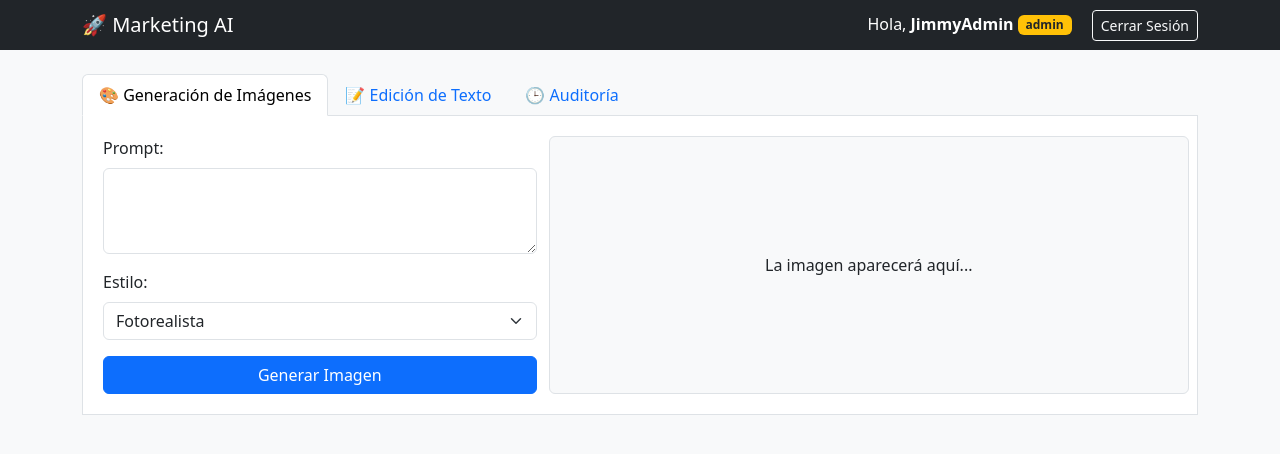
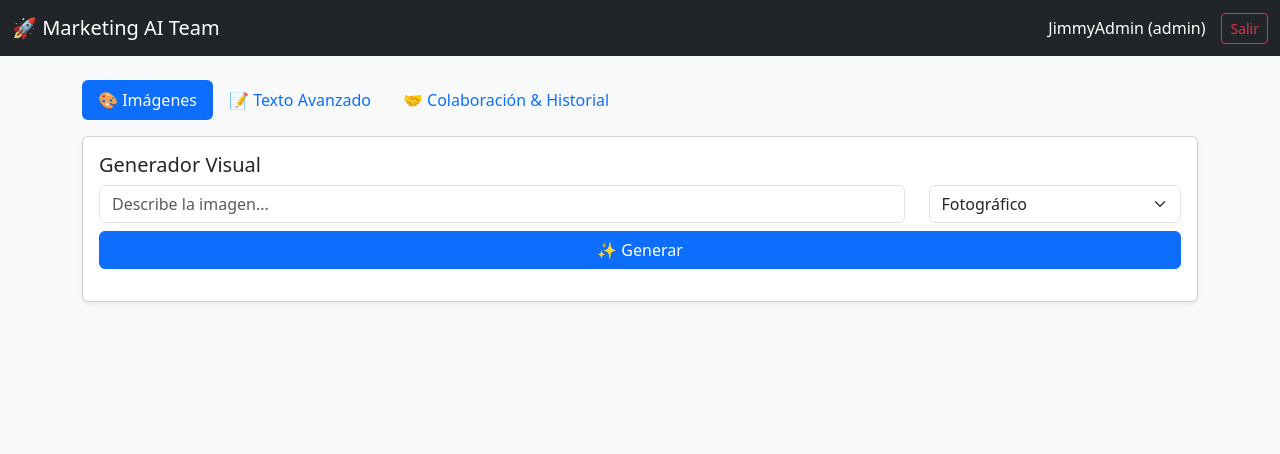
Before and after one commit to jirube/mkt-ia-caso3, a Flask app: page / in a window 1280 px wide. Shown: the top 454 px of the page. Run offline with Flask 3, Linux system fonts and the light colour scheme; a user stored in the database is signed in.

Commit message:
Implementacion Colaborativa completa y Texto Avanzado

```diff
--- a/app.py
+++ b/app.py
@@ -1,10 +1,9 @@
-from flask import Flask, render_template, request, jsonify, redirect, url_for, flash
+from flask import Flask, render_template, request, jsonify, redirect, url_for
 from flask_sqlalchemy import SQLAlchemy
 from flask_login import UserMixin, login_user, LoginManager, login_required, current_user, logout_user
 import os
 import base64
 import datetime
-# Importamos las funciones del cliente de IA (que ahora usa Google + Pollinations)
 from bedrock_client import generate_image, edit_text_content
 
 app = Flask(__name__)
@@ -12,8 +11,6 @@ app.config['SECRET_KEY'] = 'clave-secreta-jimmy'
 app.config['SQLALCHEMY_DATABASE_URI'] = 'sqlite:///marketing.db'
 app.config['UPLOAD_FOLDER'] = 'static/images'
 
-# --- CORRECCIÓN CRÍTICA: Crear carpeta de imágenes al iniciar ---
-# Esto soluciona el error "FileNotFoundError" en servidores nuevos como Render
 if not os.path.exists(app.config['UPLOAD_FOLDER']):
     os.makedirs(app.config['UPLOAD_FOLDER'])
 
@@ -22,11 +19,11 @@ login_manager = LoginManager()
 login_manager.init_app(app)
 login_manager.login_view = 'login'
 
-# --- MODELOS DE BASE DE DATOS ---
+# --- MODELOS ---
 class User(UserMixin, db.Model):
     id = db.Column(db.Integer, primary_key=True)
     username = db.Column(db.String(100), unique=True)
-    role = db.Column(db.String(50)) # Roles: admin, disenador, redactor
+    role = db.Column(db.String(50))
 
 class ContentHistory(db.Model):
     id = db.Column(db.Integer, primary_key=True)
@@ -36,25 +33,28 @@ class ContentHistory(db.Model):
     result_path_or_text = db.Column(db.Text)
     timestamp = db.Column(db.DateTime, default=datetime.datetime.utcnow)
 
+# NUEVO: Tabla de Comentarios para Colaboración
+class Comment(db.Model):
+    id = db.Column(db.Integer, primary_key=True)
+    content_id = db.Column(db.Integer, db.ForeignKey('content_history.id')) # Enlace al contenido
+    user_id = db.Column(db.Integer, db.ForeignKey('user.id')) # Quién comentó
+    text = db.Column(db.Text)
+    timestamp = db.Column(db.DateTime, default=datetime.datetime.utcnow)
+
 @login_manager.user_loader
 def load_user(user_id):
     return User.query.get(int(user_id))
 
-# --- INICIALIZACIÓN DE DATOS (Usuarios de prueba) ---
+# --- INICIALIZAR DB ---
 with app.app_context():
     db.create_all()
-    # Creamos usuarios por defecto para la demo
-    users = [
-        ("JimmyAdmin", "admin"),
-        ("AnaDiseno", "disenador"),
-        ("LuisRedactor", "redactor")
-    ]
+    users = [("JimmyAdmin", "admin"), ("AnaDiseno", "disenador"), ("LuisRedactor", "redactor")]
     for name, role in users:
         if not User.query.filter_by(username=name).first():
             db.session.add(User(username=name, role=role))
     db.session.commit()
 
-# --- RUTAS ---
+# --- RUTAS BÁSICAS ---
 @app.route('/login', methods=['GET', 'POST'])
 def login():
     if request.method == 'POST':
@@ -77,92 +77,102 @@ def logout():
 def index():
     return render_template('dashboard.html', user=current_user)
 
+# --- RUTAS API GENERACIÓN ---
 @app.route('/api/generate-image', methods=['POST'])
 @login_required
 def api_gen_image():
-    # Control de Roles: Redactores no pueden crear imágenes
     if current_user.role == 'redactor':
-        return jsonify({"error": "⛔ Acceso Denegado: Tu rol de 'Redactor' no permite generar imágenes."}), 403
+        return jsonify({"error": "⛔ Rol no autorizado"}), 403
 
     data = request.json
-    prompt = data.get('prompt')
-    style = data.get('style')
-
-    # 1. Generar imagen (Usa Pollinations vía bedrock_client)
-    img_base64 = generate_image(prompt, style)
+    img_base64 = generate_image(data.get('prompt'), data.get('style'))
 
     if img_base64:
-        # 2. Guardar archivo
         filename = f"img_{datetime.datetime.now().timestamp()}.png"
         filepath = os.path.join(app.config['UPLOAD_FOLDER'], filename)
-
-        # Doble verificación de carpeta para seguridad
         os.makedirs(os.path.dirname(filepath), exist_ok=True)
-
         with open(filepath, "wb") as fh:
             fh.write(base64.b64decode(img_base64))
 
-        # 3. Registrar en Historial
-        log = ContentHistory(user_id=current_user.id, action_type='image_gen', prompt_or_input=prompt, result_path_or_text=filename)
+        log = ContentHistory(user_id=current_user.id, action_type='image_gen', prompt_or_input=data.get('prompt'), result_path_or_text=filename)
         db.session.add(log)
         db.session.commit()
         return jsonify({"image_url": f"/static/images/{filename}", "status": "success"})
-
-    return jsonify({"error": "Fallo al generar imagen externa"}), 500
+    return jsonify({"error": "Fallo generación"}), 500
 
 @app.route('/api/edit-text', methods=['POST'])
 @login_required
 def api_edit_text():
-    # Control de Roles: Diseñadores no pueden editar texto
     if current_user.role == 'disenador':
-        return jsonify({"error": "⛔ Acceso Denegado: Tu rol de 'Diseñador' no permite editar textos."}), 403
+        return jsonify({"error": "⛔ Rol no autorizado"}), 403
 
     data = request.json
-    text = data.get('text')
-    instruction = data.get('instruction')
+    # Concatenamos la acción específica (ej. Traducir) con el texto
+    full_instruction = f"{data.get('action_type')}: {data.get('instruction', '')}"
+    new_text = edit_text_content(data.get('text'), full_instruction)
 
-    # 1. Editar texto (Usa Google Gemini vía bedrock_client)
-    new_text = edit_text_content(text, instruction)
-
-    # 2. Registrar en Historial
-    log = ContentHistory(user_id=current_user.id, action_type='text_edit', prompt_or_input=text, result_path_or_text=new_text)
+    log = ContentHistory(user_id=current_user.id, action_type='text_edit', prompt_or_input=data.get('text'), result_path_or_text=new_text)
     db.session.add(log)
     db.session.commit()
-
     return jsonify({"result": new_text})
 
-@app.route('/history')
+# --- RUTAS DE COLABORACIÓN (COMENTARIOS) ---
+@app.route('/api/add-comment', methods=['POST'])
 @login_required
-def get_history():
-    # Admin ve todo, usuarios ven solo lo suyo
-    if current_user.role == 'admin':
-        logs = ContentHistory.query.order_by(ContentHistory.timestamp.desc()).limit(20).all()
-    else:
-        logs = ContentHistory.query.filter_by(user_id=current_user.id).order_by(ContentHistory.timestamp.desc()).limit(10).all()
+def add_comment():
+    data = request.json
+    new_comment = Comment(
+        content_id=data.get('content_id'),
+        user_id=current_user.id,
+        text=data.get('text')
+    )
+    db.session.add(new_comment)
+    db.session.commit()
+    return jsonify({"status": "success", "user": current_user.username, "date": datetime.datetime.utcnow().strftime("%Y-%m-%d %H:%M")})
+
+@app.route('/api/get-comments/<int:content_id>')
+@login_required
+def get_comments(content_id):
+    comments = Comment.query.filter_by(content_id=content_id).order_by(Comment.timestamp.asc()).all()
+    data = []
+    for c in comments:
+        u = User.query.get(c.user_id)
+        data.append({
+            "user": u.username,
+            "text": c.text,
+            "date": c.timestamp.strftime("%Y-%m-%d %H:%M")
+        })
+    return jsonify(data)
+
+# --- RUTAS DATOS ---
+@app.route('/api/history-full')
+@login_required
+def history_full():
+    # Devuelve historial con ID para poder comentar
+    query = ContentHistory.query.order_by(ContentHistory.timestamp.desc()).limit(50)
+    logs = query.all()
 
     data = []
     for l in logs:
         u_name = User.query.get(l.user_id).username
-        data.append({
+        # Contamos cuántos comentarios tiene cada item
+        comment_count = Comment.query.filter_by(content_id=l.id).count()
+
+        item = {
+            "id": l.id,
             "user": u_name,
             "action": l.action_type,
             "date": l.timestamp.strftime("%Y-%m-%d %H:%M"),
-            "result": l.result_path_or_text
-        })
+            "original": l.prompt_or_input,
+            "result": l.result_path_or_text,
+            "comments": comment_count
+        }
+
+        if l.action_type == 'image_gen':
+            item['url'] = f"/static/images/{l.result_path_or_text}"
+
+        data.append(item)
     return jsonify(data)
-
-# --- RUTA DE DEBUG (Opcional, para verificar modelos Google) ---
-@app.route('/debug-google')
-def debug_google():
-    if not os.environ.get('GOOGLE_API_KEY'):
-        return "⚠️ No hay API Key de Google configurada."
-    try:
-        import google.generativeai as genai
-        genai.configure(api_key=os.environ.get('GOOGLE_API_KEY'))
-        models = [m.name for m in genai.list_models() if 'generateContent' in m.supported_generation_methods]
-        return jsonify({"status": "OK", "modelos_disponibles": models})
-    except Exception as e:
-        return jsonify({"error": str(e)})
 
 if __name__ == '__main__':
     app.run(debug=True, port=5000)
--- a/templates/dashboard.html
+++ b/templates/dashboard.html
@@ -2,134 +2,216 @@
 <html lang="es">
 <head>
     <meta charset="UTF-8">
-    <meta name="viewport" content="width=device-width, initial-scale=1">
-    <title>Marketing AI Suite</title>
+    <meta name="viewport" content="width=device-width, initial-scale=1.0">
+    <title>Marketing AI - Colaborativo</title>
     <link href="https://cdn.jsdelivr.net/npm/bootstrap@5.3.0/dist/css/bootstrap.min.css" rel="stylesheet">
     <style>
-        body { background-color: #f8f9fa; }
-        .tab-content { background: white; padding: 20px; border: 1px solid #dee2e6; border-top: none; }
+        .nav-link.active { background-color: #0d6efd !important; color: white !important; }
+        .gallery-img { height: 180px; object-fit: cover; width: 100%; cursor: pointer; }
+        .comment-box { max-height: 300px; overflow-y: auto; background: #f1f3f5; padding: 10px; border-radius: 5px; }
     </style>
 </head>
-<body>
+<body class="bg-light">
 
-<nav class="navbar navbar-dark bg-dark mb-4">
-    <div class="container">
-        <span class="navbar-brand mb-0 h1">🚀 Marketing AI</span>
-        <span class="text-white">
-            Hola, <strong>{{ user.username }}</strong>
-            <span class="badge bg-warning text-dark">{{ user.role }}</span>
-            <a href="/logout" class="btn btn-sm btn-outline-light ms-3">Cerrar Sesión</a>
-        </span>
+<nav class="navbar navbar-expand-lg navbar-dark bg-dark">
+    <div class="container-fluid">
+        <a class="navbar-brand" href="#">🚀 Marketing AI Team</a>
+        <div class="d-flex text-white align-items-center">
+            <span class="me-3">{{ user.username }} ({{ user.role }})</span>
+            <a href="/logout" class="btn btn-outline-danger btn-sm">Salir</a>
+        </div>
     </div>
 </nav>
 
-<div class="container">
-
-    <ul class="nav nav-tabs" id="myTab" role="tablist">
-        <li class="nav-item">
-            <button class="nav-link active" data-bs-toggle="tab" data-bs-target="#image">🎨 Generación de Imágenes</button>
-        </li>
-        <li class="nav-item">
-            <button class="nav-link" data-bs-toggle="tab" data-bs-target="#text">📝 Edición de Texto</button>
-        </li>
-        <li class="nav-item">
-            <button class="nav-link" data-bs-toggle="tab" data-bs-target="#history" onclick="loadHistory()">🕒 Auditoría</button>
-        </li>
+<div class="container mt-4">
+    <ul class="nav nav-pills mb-3" id="pills-tab" role="tablist">
+        <li class="nav-item"><button class="nav-link active" data-bs-toggle="pill" data-bs-target="#pills-img">🎨 Imágenes</button></li>
+        <li class="nav-item"><button class="nav-link" data-bs-toggle="pill" data-bs-target="#pills-text">📝 Texto Avanzado</button></li>
+        <li class="nav-item"><button class="nav-link" data-bs-toggle="pill" data-bs-target="#pills-collab" onclick="loadCollab()">🤝 Colaboración & Historial</button></li>
     </ul>
 
-    <div class="tab-content" id="myTabContent">
-        <div class="tab-pane fade show active" id="image">
+    <div class="tab-content" id="pills-tabContent">
+
+        <div class="tab-pane fade show active" id="pills-img">
+            <div class="card shadow-sm p-3">
+                <h5>Generador Visual</h5>
                 <div class="row">
-                <div class="col-md-5">
-                    <label class="form-label">Prompt:</label>
-                    <textarea id="imgPrompt" class="form-control mb-3" rows="3"></textarea>
-                    <label class="form-label">Estilo:</label>
-                    <select id="imgStyle" class="form-select mb-3">
-                        <option value="photographic">Fotorealista</option>
+                    <div class="col-md-9"><input type="text" id="imgPrompt" class="form-control" placeholder="Describe la imagen..."></div>
+                    <div class="col-md-3">
+                        <select id="imgStyle" class="form-select">
+                            <option value="photographic">Fotográfico</option>
+                            <option value="cinematic">Cinemático</option>
                             <option value="anime">Anime</option>
-                        <option value="3d-model">3D</option>
+                            <option value="3d-model">3D Model</option>
                         </select>
-                    <button class="btn btn-primary w-100" onclick="generateImage()">Generar Imagen</button>
                     </div>
-                <div class="col-md-7 text-center border rounded d-flex align-items-center justify-content-center bg-light">
-                    <div id="imgResult" class="p-3">La imagen aparecerá aquí...</div>
+                </div>
+                <button class="btn btn-primary mt-2 w-100" onclick="generateImage()">✨ Generar</button>
+                <div id="imgLoading" class="text-center mt-2" style="display:none;"><div class="spinner-border text-primary"></div></div>
+                <div class="mt-3 text-center"><img id="imgResult" src="" class="img-fluid rounded shadow" style="display:none; max-height: 400px;"></div>
+            </div>
+        </div>
+
+        <div class="tab-pane fade" id="pills-text">
+            <div class="card shadow-sm p-3">
+                <h5>Editor de Texto Inteligente</h5>
+                <textarea id="txtInput" class="form-control mb-3" rows="4" placeholder="Pega tu texto aquí..."></textarea>
+
+                <label class="form-label">¿Qué quieres hacer?</label>
+                <div class="input-group mb-3">
+                    <select id="txtAction" class="form-select">
+                        <option value="Resumir">Resumir contenido</option>
+                        <option value="Traducir al Inglés">Traducir al Inglés</option>
+                        <option value="Expandir">Expandir / Detallar más</option>
+                        <option value="Corregir Estilo">Corregir ortografía y estilo</option>
+                        <option value="Tono Marketing">Cambiar a tono de venta (Marketing)</option>
+                        <option value="Personalizado">Instrucción Personalizada...</option>
+                    </select>
+                    <input type="text" id="txtCustom" class="form-control" placeholder="Detalle extra (opcional)...">
+                </div>
+
+                <button class="btn btn-success w-100" onclick="editText()">🖊️ Ejecutar Acción</button>
+                <div id="txtLoading" class="text-center mt-2" style="display:none;"><div class="spinner-border text-success"></div></div>
+                <div class="mt-3 p-3 bg-white border rounded"><strong>Resultado:</strong><p id="txtResult" class="mt-2 text-muted">Waiting...</p></div>
+            </div>
+        </div>
+
+        <div class="tab-pane fade" id="pills-collab">
+            <div class="d-flex justify-content-between align-items-center mb-3">
+                <h5>Tablero de Equipo (Comentarios y Versiones)</h5>
+                <button class="btn btn-sm btn-outline-secondary" onclick="loadCollab()">🔄 Refrescar</button>
+            </div>
+            <div class="row" id="collabContainer"></div>
         </div>
     </div>
 </div>
 
-        <div class="tab-pane fade" id="text">
-            <div class="row">
-                <div class="col-md-6">
-                    <textarea id="txtInput" class="form-control mb-3" rows="6" placeholder="Texto a editar..."></textarea>
-                    <select id="txtAction" class="form-select mb-3">
-                        <option value="Resumir">Resumir</option>
-                        <option value="Corregir">Corregir</option>
-                        <option value="Expandir">Expandir</option>
-                    </select>
-                    <button class="btn btn-success w-100" onclick="processText()">Procesar Texto</button>
+<div class="modal fade" id="commentModal" tabindex="-1">
+    <div class="modal-dialog">
+        <div class="modal-content">
+            <div class="modal-header">
+                <h5 class="modal-title">💬 Comentarios del Equipo</h5>
+                <button type="button" class="btn-close" data-bs-dismiss="modal"></button>
             </div>
-                <div class="col-md-6">
-                    <div id="txtResult" class="p-3 border rounded bg-white" style="min-height: 200px;">Resultado...</div>
+            <div class="modal-body">
+                <input type="hidden" id="currentContentId">
+                <div id="commentsList" class="comment-box mb-3">Cargando...</div>
+                <div class="input-group">
+                    <input type="text" id="newComment" class="form-control" placeholder="Escribe un comentario...">
+                    <button class="btn btn-primary" onclick="postComment()">Enviar</button>
                 </div>
             </div>
-        </div>
-
-        <div class="tab-pane fade" id="history">
-            <table class="table table-hover">
-                <thead class="table-dark"><tr><th>Usuario</th><th>Fecha</th><th>Acción</th><th>Detalle</th></tr></thead>
-                <tbody id="historyTable"></tbody>
-            </table>
         </div>
     </div>
 </div>
 
 <script>
+    // --- IMAGEN ---
     async function generateImage() {
-    const resDiv = document.getElementById('imgResult');
-    resDiv.innerHTML = 'Generando...';
+        const prompt = document.getElementById('imgPrompt').value;
+        const style = document.getElementById('imgStyle').value;
+        if(!prompt) return alert("Falta prompt");
+        document.getElementById('imgLoading').style.display = 'block';
         try {
             const res = await fetch('/api/generate-image', {
-            method: 'POST',
-            headers: {'Content-Type': 'application/json'},
-            body: JSON.stringify({
-                prompt: document.getElementById('imgPrompt').value,
-                style: document.getElementById('imgStyle').value
-            })
+                method: 'POST', headers: {'Content-Type': 'application/json'},
+                body: JSON.stringify({prompt, style})
             });
             const data = await res.json();
-        if(data.image_url) {
-            resDiv.innerHTML = `<img src="${data.image_url}" class="img-fluid" style="max-height:300px;">`;
-        } else {
-            // Muestra el error de permisos si ocurre
-            resDiv.innerHTML = `<div class="alert alert-danger">${data.error}</div>`;
+            if(data.error) alert(data.error);
+            else {
+                document.getElementById('imgResult').src = data.image_url;
+                document.getElementById('imgResult').style.display = 'block';
             }
-    } catch(e) { resDiv.innerHTML = "Error de red"; }
+        } catch(e) { alert("Error"); }
+        finally { document.getElementById('imgLoading').style.display = 'none'; }
     }
 
-async function processText() {
-    const resDiv = document.getElementById('txtResult');
-    resDiv.innerText = 'Procesando...';
+    // --- TEXTO ---
+    async function editText() {
+        const text = document.getElementById('txtInput').value;
+        const action_type = document.getElementById('txtAction').value;
+        const instruction = document.getElementById('txtCustom').value;
+        if(!text) return alert("Falta texto");
+        document.getElementById('txtLoading').style.display = 'block';
+        try {
             const res = await fetch('/api/edit-text', {
-        method: 'POST',
-        headers: {'Content-Type': 'application/json'},
-        body: JSON.stringify({
-            text: document.getElementById('txtInput').value,
-            instruction: document.getElementById('txtAction').value
-        })
+                method: 'POST', headers: {'Content-Type': 'application/json'},
+                body: JSON.stringify({text, action_type, instruction})
             });
             const data = await res.json();
-    if (data.error) resDiv.innerHTML = `<div class="text-danger fw-bold">${data.error}</div>`;
-    else resDiv.innerText = data.result;
+            document.getElementById('txtResult').innerText = data.result;
+        } catch(e) { alert("Error"); }
+        finally { document.getElementById('txtLoading').style.display = 'none'; }
     }
 
-async function loadHistory() {
-    const res = await fetch('/history');
+    // --- COLABORACIÓN ---
+    async function loadCollab() {
+        const container = document.getElementById('collabContainer');
+        container.innerHTML = 'Cargando...';
+        const res = await fetch('/api/history-full');
         const data = await res.json();
-    const tbody = document.getElementById('historyTable');
-    tbody.innerHTML = "";
+        container.innerHTML = '';
+
         data.forEach(item => {
-        tbody.innerHTML += `<tr><td><strong>${item.user}</strong></td><td>${item.date}</td><td>${item.action}</td><td>${item.result.substring(0,50)}...</td></tr>`;
+            let contentDisplay = '';
+            if (item.action === 'image_gen') {
+                contentDisplay = `<img src="${item.url}" class="card-img-top gallery-img">`;
+            } else {
+                contentDisplay = `<div class="p-3 bg-light text-muted small" style="height:180px; overflow:hidden;">${item.result}</div>`;
+            }
+
+            const card = `
+                <div class="col-md-4 mb-4">
+                    <div class="card h-100 shadow-sm">
+                        ${contentDisplay}
+                        <div class="card-body">
+                            <h6 class="card-title badge bg-${item.action === 'image_gen' ? 'primary' : 'success'}">${item.action}</h6>
+                            <p class="card-text small text-muted">Por: ${item.user} | ${item.date}</p>
+                            <button class="btn btn-outline-dark btn-sm w-100" onclick="openComments(${item.id})">
+                                💬 Comentarios (${item.comments})
+                            </button>
+                        </div>
+                    </div>
+                </div>
+            `;
+            container.innerHTML += card;
         });
+    }
+
+    // --- SISTEMA DE COMENTARIOS ---
+    let myModal;
+    function openComments(id) {
+        document.getElementById('currentContentId').value = id;
+        myModal = new bootstrap.Modal(document.getElementById('commentModal'));
+        myModal.show();
+        fetchComments(id);
+    }
+
+    async function fetchComments(id) {
+        const list = document.getElementById('commentsList');
+        list.innerHTML = 'Cargando...';
+        const res = await fetch(`/api/get-comments/${id}`);
+        const data = await res.json();
+        list.innerHTML = '';
+        if(data.length === 0) list.innerHTML = '<p class="text-muted text-center">Sin comentarios aún.</p>';
+        data.forEach(c => {
+            list.innerHTML += `<div class="mb-2 border-bottom pb-1"><strong>${c.user}</strong> <small class="text-muted">${c.date}</small><br>${c.text}</div>`;
+        });
+    }
+
+    async function postComment() {
+        const id = document.getElementById('currentContentId').value;
+        const text = document.getElementById('newComment').value;
+        if(!text) return;
+
+        await fetch('/api/add-comment', {
+            method: 'POST', headers: {'Content-Type': 'application/json'},
+            body: JSON.stringify({content_id: id, text})
+        });
+        document.getElementById('newComment').value = '';
+        fetchComments(id); // Recargar lista
+        loadCollab(); // Actualizar contador en tarjeta
     }
 </script>
 <script src="https://cdn.jsdelivr.net/npm/bootstrap@5.3.0/dist/js/bootstrap.bundle.min.js"></script>
```
Lines whose indentation alone changed are shown as unchanged.
